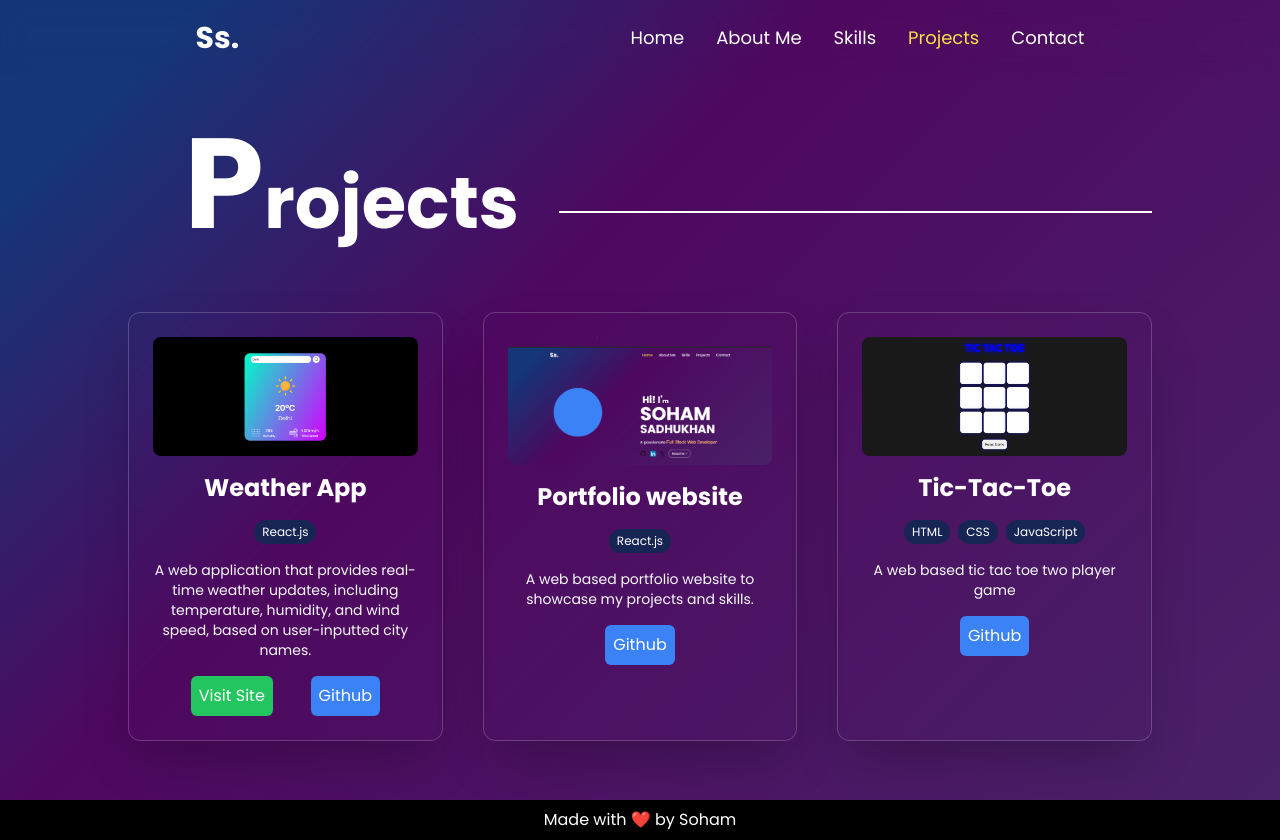
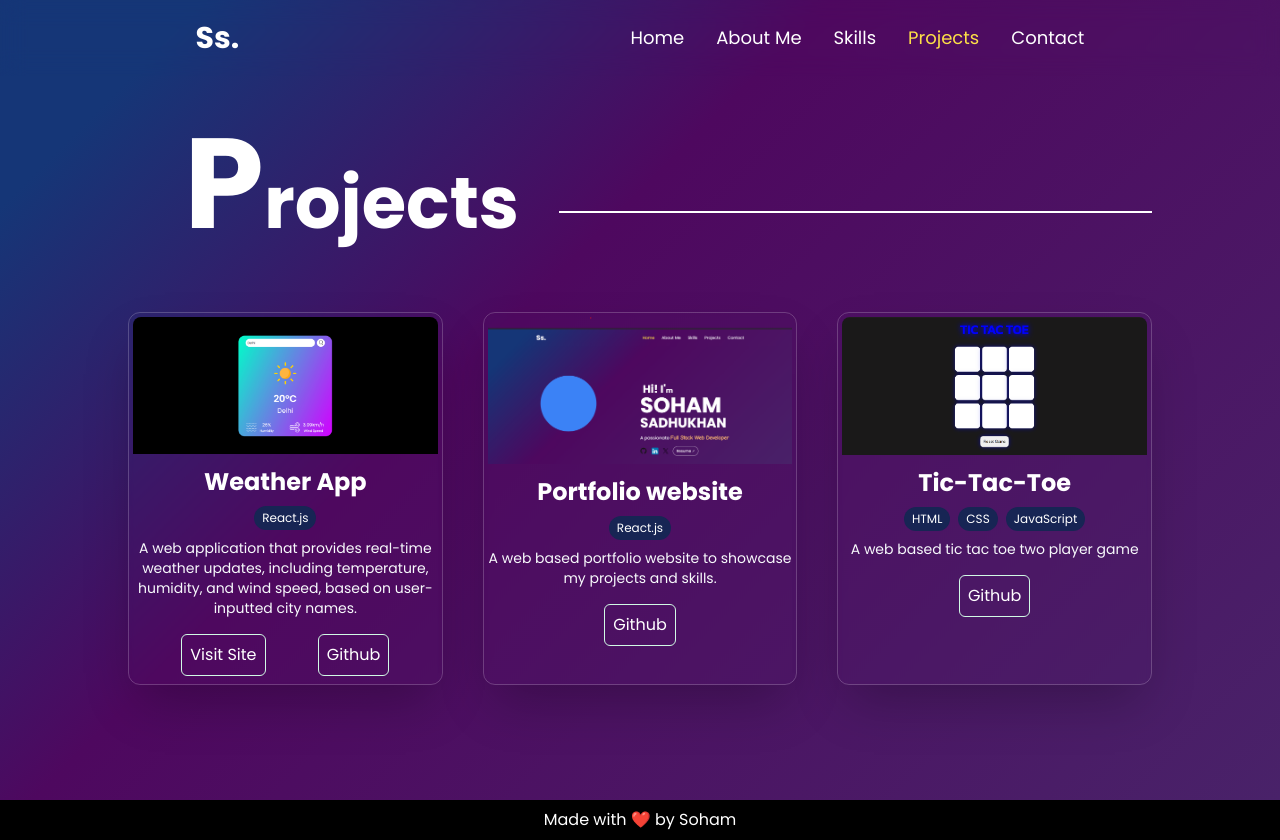
Before and after one commit to soham247/Porfolio, a React (Vite) app: page /projects in a window 1280 px wide. Built offline with nearby package versions, Linux system fonts and the light colour scheme.

Commit message:
toast notification and ui updates

```diff
--- a/package.json
+++ b/package.json
@@ -18,6 +18,7 @@
     "react-router-dom": "^6.26.2",
     "react-slick": "^0.30.2",
     "react-snowfall": "^2.1.1",
+    "react-toastify": "^10.0.6",
     "react-type-animation": "^3.2.0",
     "slick-carousel": "^1.8.1"
   },
--- a/src/components/Contacts.jsx
+++ b/src/components/Contacts.jsx
@@ -1,30 +1,51 @@
 import React from 'react'
 import { useState } from 'react';
+import { toast, ToastContainer } from 'react-toastify';
+import 'react-toastify/dist/ReactToastify.min.css';
+export default function Contact() {
 
-export default function Contact() {
-    const [result, setResult] = useState("");
+    const notify = (message) => toast(message);
 
     const onSubmit = async (event) => {
       event.preventDefault();
-      setResult("Sending....");
       const formData = new FormData(event.target);
 
       formData.append("access_key", import.meta.env.VITE_WEB3FORMS_ACCESS_KEY);
 
-      const response = await fetch(import.meta.env.VITE_WEB3FORMS_URL, {
-        method: "POST",
-        body: formData
-      });
+      const toastId = toast.loading("Sending...");
+
+      try {
+        const response = await fetch(import.meta.env.VITE_WEB3FORMS_URL, {
+          method: "POST",
+          body: formData,
+        });
 
       const data = await response.json();
 
       if (data.success) {
-        setResult("Form Submitted Successfully");
+        toast.update(toastId, {
+          render: "Form Submitted Successfully",
+          type: "success",
+          isLoading: false,
+          autoClose: 3000,
+        });
         event.target.reset();
       } else {
-        console.log("Error", data);
-        setResult(data.message);
+        toast.update(toastId, {
+          render: data.message,
+          type: "error",
+          isLoading: false,
+          autoClose: 3000,
+        });
       }
+    } catch (error) {
+      toast.update(toastId, {
+        render: "An error occurred while submitting the form.",
+        type: "error",
+        isLoading: false,
+        autoClose: 3000,
+      });
+    }
     };
 
     return (
@@ -56,10 +77,9 @@ export default function Contact() {
                 <label htmlFor="message">Your Message:</label>
                 <textarea className='mb-4 bg-transparent border border-white p-2 rounded' name="message" required placeholder='Message'></textarea>
 
-                <button type="submit" className='bg-blue-950 py-2 px-4 rounded'>Submit</button>
-
+                <button type="submit" className='bg-blue-950 py-2 px-4 rounded' >Submit</button>
+                <ToastContainer theme='colored' />
             </form>
-            <p className='text-center my-2'>{result}</p>
         </div>
       </div>
     );
--- a/src/components/Navbar.jsx
+++ b/src/components/Navbar.jsx
@@ -5,24 +5,6 @@ function Navbar() {
   const [isOpen, setIsOpen] = useState(false);
 
   return (
-    // <div className={`w-full flex justify-between md:justify-around py-5 fixed z-10 backdrop-blur-md ${(isOpen)? "" : "items-center" }`}>
-
-    //     <Link to="/">
-    //         <h1 className="text-3xl text-white font-bold mr-5 md:mr-0">Ss.</h1>
-    //     </Link>
-
-    //     <nav className={"md:hidden ml-5 md:ml-0"}>
-    //
-    //         <div }>
-    //
-    //         </div>
-    //     </nav>
-
-    //     <nav className="">
-    //
-    //     </nav>
-
-    // </div>
     <nav className="w-full py-5 fixed z-10 backdrop-blur-md flex flex-col justify-center items-center">
         <div className="w-full flex justify-between md:justify-around ">
             <Link to="/">
@@ -48,7 +30,7 @@ function Navbar() {
                     <NavLink
                     to="/about"
                     className={({ isActive }) =>
-                        `hover:underline hover:cursor-pointer hover:text-yellow-300 hover:scale-110 ${
+                        `hover:cursor-pointer hover:text-yellow-300 hover:scale-110 ${
                         isActive ? "text-yellow-300" : "text-white"
                         }`
                     }
@@ -61,7 +43,7 @@ function Navbar() {
                     <NavLink
                     to="/skills"
                     className={({ isActive }) =>
-                        `hover:underline hover:cursor-pointer hover:text-yellow-300 hover:scale-110 ${
+                        `hover:cursor-pointer hover:text-yellow-300 hover:scale-110 ${
                         isActive ? "text-yellow-300" : "text-white"
                         }`
                     }
@@ -74,7 +56,7 @@ function Navbar() {
                     <NavLink
                     to="/projects"
                     className={({ isActive }) =>
-                        `hover:underline hover:cursor-pointer hover:text-yellow-300 hover:scale-110 ${
+                        `hover:cursor-pointer hover:text-yellow-300 hover:scale-110 ${
                         isActive ? "text-yellow-300" : "text-white"
                         }`
                     }
@@ -87,7 +69,7 @@ function Navbar() {
                     <NavLink
                     to="/contact"
                     className={({ isActive }) =>
-                        `hover:underline hover:cursor-pointer hover:text-yellow-300 hover:scale-110 ${
+                        `hover:cursor-pointer hover:text-yellow-300 hover:scale-110 ${
                         isActive ? "text-yellow-300" : "text-white"
                         }`
                     }
--- a/src/components/projects/ProjectCard.jsx
+++ b/src/components/projects/ProjectCard.jsx
@@ -5,20 +5,20 @@ function ProjectCard({ project }) {
   return (
     <div
       key={useId()}
-      className="flex flex-col items-center gap-4 p-6 rounded-xl shadow-2xl w-full mx-auto hover:border border-purple-400 hover:scale-105 hover:shadow-purple-400 hover:shadow-md duration-500 ease-in-out bg-[rgba( 242, 242, 242, 0.2 )]  backdrop-blur-[2.5px]  border border-white/20"
+      className="flex flex-col items-center gap-2 pb-2 rounded-xl shadow-2xl w-full mx-auto hover:border border-purple-400 hover:scale-105 hover:shadow-purple-400 hover:shadow-md duration-500 ease-in-out bg-[rgba( 242, 242, 242, 0.2 )]  backdrop-blur-[2.5px]  border border-white/20"
     >
-      <img src={project.image} className="rounded-lg" />
+      <img src={project.image} className="p-1 rounded-t-xl" />
       <h3 className="text-2xl text-white text-center font-bold">
         {project.name}
       </h3>
       <Technologies technologies={project.technologies} />
-      <p className="text-center text-slate-50 text-sm">{project.description}</p>
-      <div className="w-full flex justify-evenly">
+      <p className="text-center text-slate-50 text-sm mx-1">{project.description}</p>
+      <div className="w-full flex justify-evenly mt-2">
         {project.liveLink && (
           <a
             href={project.liveLink}
             target="_blank"
-            className="text-white p-2 rounded-md bg-green-500 hover:bg-green-600"
+            className="text-white p-2 rounded-md border border-emerald-100"
           >
             Visit Site
           </a>
@@ -26,7 +26,7 @@ function ProjectCard({ project }) {
         <a
           href={project.gitHubLink}
           target="_blank"
-          className="text-white p-2 rounded-md bg-blue-500 hover:bg-blue-600"
+          className="text-white p-2 rounded-md border border-emerald-100"
         >
           Github
         </a>
```
Also changed, not shown: 1 other file (tests, documents, lock files or other folders).
